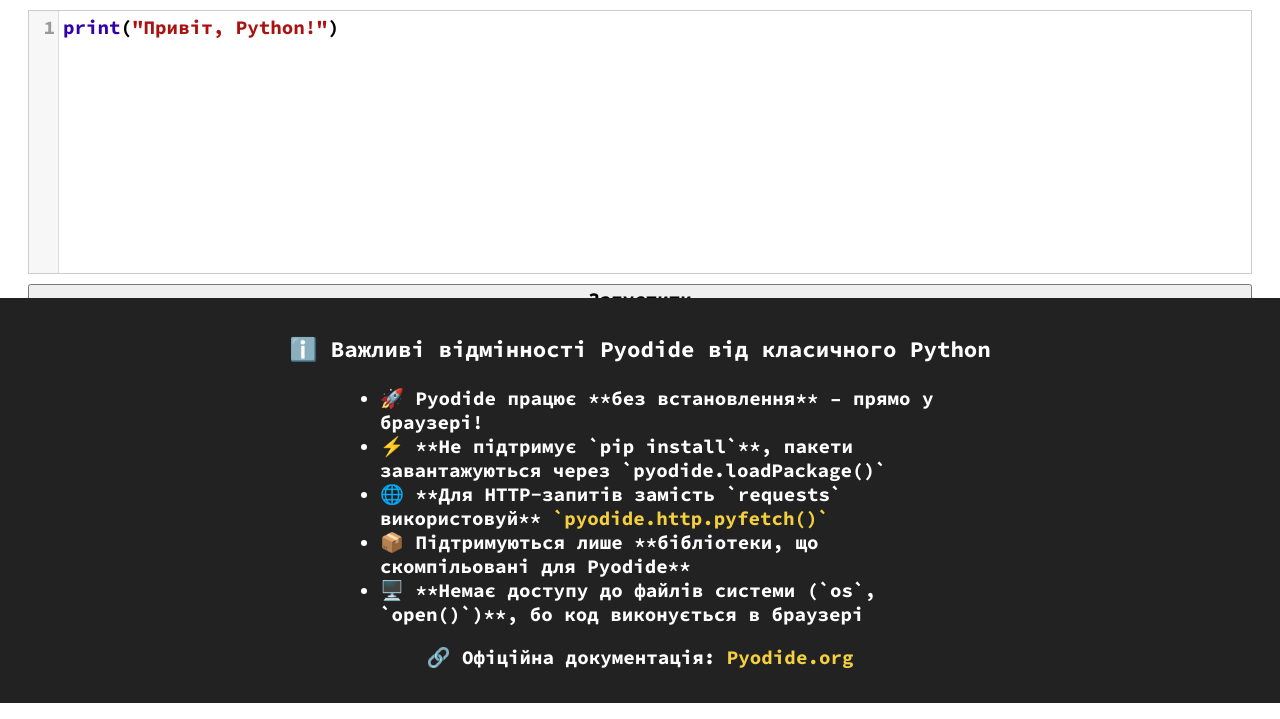
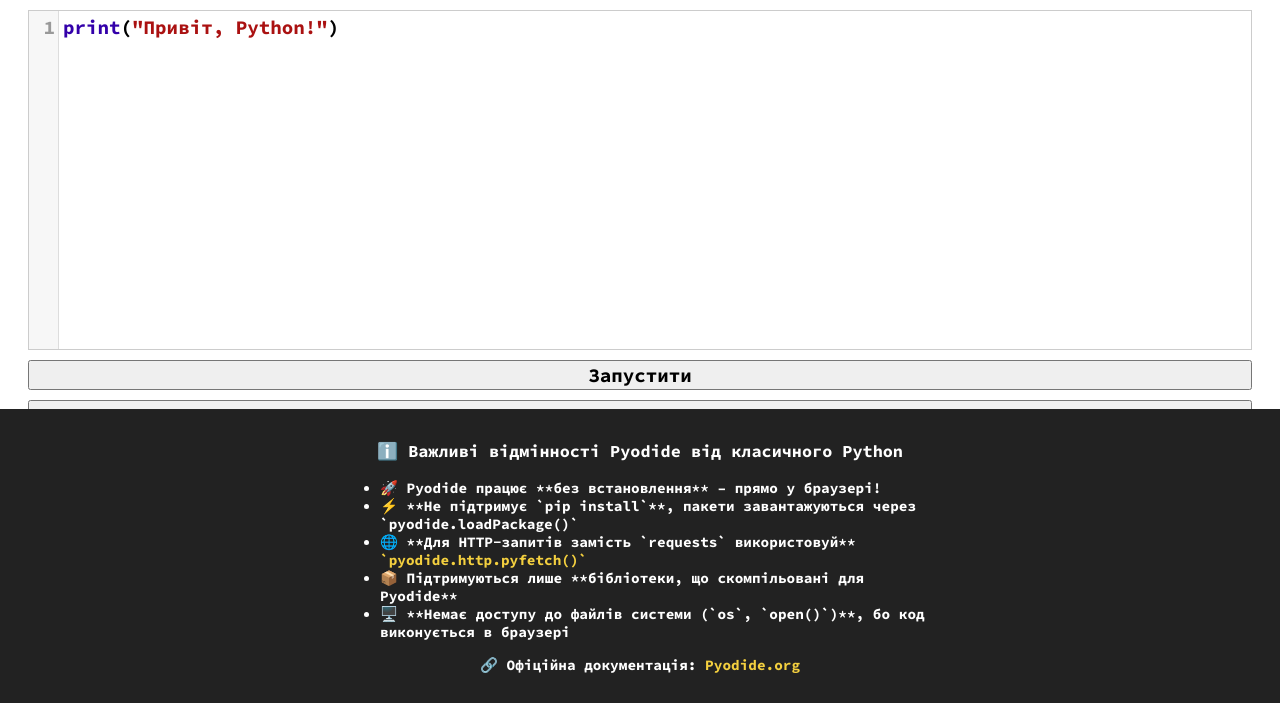
Before and after one commit to vadim4web/python, a plain HTML site: page index.html in a window 1280 px wide. Shown: the part 97-816 px from the top of the page. Drawn offline with nearby package versions, Linux system fonts and the light colour scheme; a script that the page names is missing.

Commit message:
footer downsize, editor height +

```diff
--- a/index.html
+++ b/index.html
@@ -22,12 +22,12 @@
         u::after { position: absolute; top: 0; left: 0; height: 0.1rem; width: 100%; content: ""; background: linear-gradient(135deg, red, orange, yellow, green, cyan, blue, violet); }
         html { font-size: 1.5vmax; }
         body { font-family: Arial, sans-serif; padding: 0 20px; display: flex; flex-direction: column; min-height: 100vh; overflow: hidden; }
-        #editor { height: 33vh; border: 1px solid #ccc; }
+        #editor { height: 42.5vh; border: 1px solid #ccc; }
         .CodeMirror { height: 100%; font-size: 1rem; }
         button { font-size: 1rem; margin-top: 10px; }
         input { zoom: 2; }
         pre { background: #f4f4f4; padding: 10px; white-space: pre-wrap; }
-        footer { background: #222; color: white; padding: 15px; margin-top: auto; text-align: center; width: 100vw; position: fixed; left: 0; bottom: 0;}
+        footer { background: #222; color: white; padding: 15px; margin-top: auto; text-align: center; width: 100vw; position: fixed; left: 0; bottom: 0; font-size: 0.75rem;}
         footer a { color: #f4d03f; text-decoration: none; }
         footer a:hover { text-decoration: underline; }
     </style>
```
